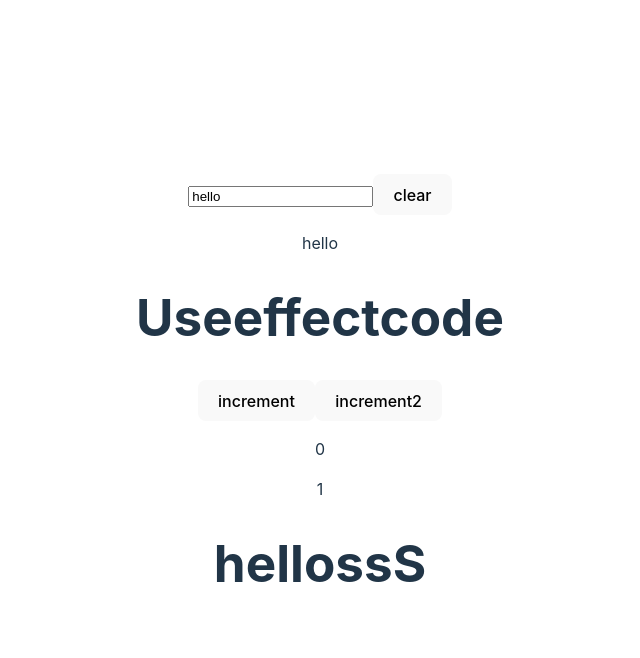
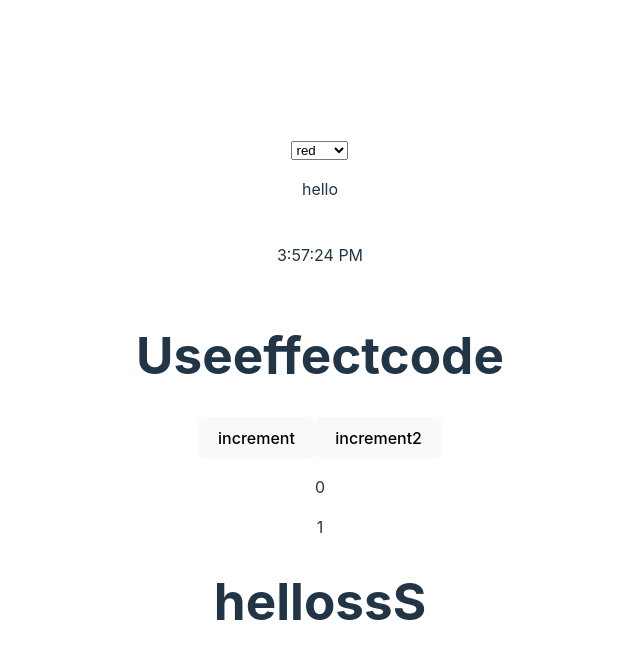
Before and after one commit to sasank2323/new_rec, a React (Vite) app: page / in a window 1280 px wide. Shown: the top 658 px of the page, without its empty margins (320-960 px from the left). Built offline with nearby package versions, Linux system fonts and the light colour scheme.

Commit message:
use effect on clock

```diff
--- a/src/App.jsx
+++ b/src/App.jsx
@@ -13,10 +13,13 @@ function App() {
   const [val, setVal] = useState("hello");
   return (
     <>
-      <input type="text" value={val} onChange={(e) => setVal(e.target.value)} />
-      <button onClick={() => setVal("")}>clear</button>
+      <select onChange={(e) => setVal(e.target.value)}>
+        <option value="red">red</option>
+        <option value="green">green</option>
+        <option value="blue">blue</option>
+      </select>
       <p>{val}</p>
-      <Useeffectcode />
+      <Useeffectcode color={val} />
     </>
   )
 }
--- a/src/Useeffectcode.jsx
+++ b/src/Useeffectcode.jsx
@@ -1,8 +1,9 @@
 
 import { useEffect, useState } from "react";
-function Useeffectcode() {
+function Useeffectcode({ color }) {
     const [count, setCount] = useState(0);
     const [count2, setCount2] = useState(0);
+    const [time, setTime] = useState(new Date().toLocaleTimeString());
     useEffect(() => {
         console.log("use effect");
         setCount2(count + 1);
@@ -15,10 +16,23 @@ function Useeffectcode() {
     useEffect(() => {
         console.log("use effect 30 ");
     });
+
+    useEffect(() => {
+        console.log("use effect 40 ");
+    }, [color]);
+
+    useEffect(() => {
+        setInterval(() => {
+            setTime(new Date().toLocaleTimeString());
+        }, 1000);
+    }, [count, count2]);
     // use effect hlep use to update or call a function when a state or props variable is chnaged
     // first parameter pass the function you want to call second parameter pass the array of variables you want to watch for changes
     return (
         <>
+            <div style={{ backgroundColor: color, padding: "10px", margin: "10px", borderRadius: "10px" }}>
+                <p>{time}</p>
+            </div>
             <h1>Useeffectcode</h1>
             <button onClick={() => setCount(count + 1)}>increment</button>
             <button onClick={() => setCount2(count2 + 1)}>increment2</button>
```
